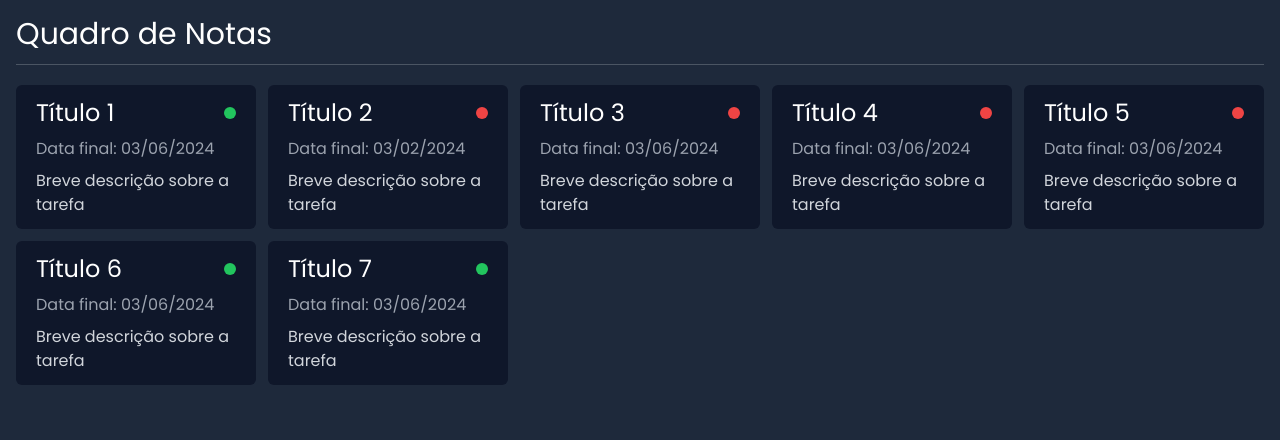
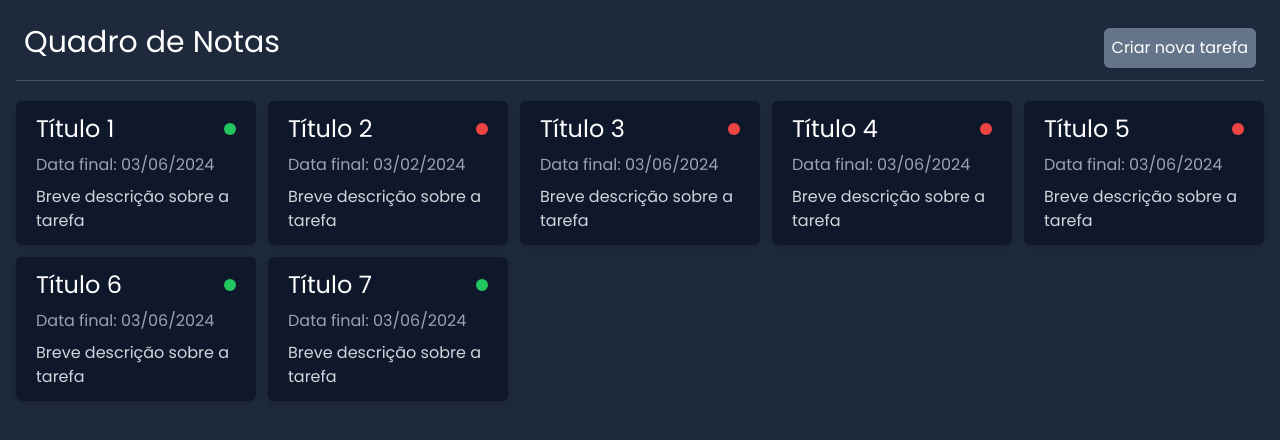
Before and after one commit to Campos1911/lista-de-tarefas, a Next.js app: page /quadro-geral in a window 1280 px wide. Shown: the top 440 px of the page. Built offline with nearby package versions, Linux system fonts and the light colour scheme.

Commit message:
feature: Adicionando sombras e efeitos de hover

```diff
--- a/src/app/login/page.tsx
+++ b/src/app/login/page.tsx
@@ -29,7 +29,7 @@ export default function Login() {
   return (
     <div className="text-white flex flex-col h-screen items-center justify-center">
       <Toaster />
-      <div className="w-[32%] bg-slate-900 p-8 rounded-md">
+      <div className="w-[32%] bg-slate-900 shadow-md p-8 rounded-md">
         <h1 className="text-3xl text-center">Quadro de Notas</h1>
 
         <form onSubmit={handleSubmit} className="mt-5 flex flex-col gap-3">
--- a/src/app/quadro-geral/page.tsx
+++ b/src/app/quadro-geral/page.tsx
@@ -1,12 +1,19 @@
 import { Notas } from "@/components/Notas";
 import { NotasTypes } from "@/components/Notas/Notas";
+import Link from "next/link";
 
 export default function Home() {
   return (
     <main className="p-4 gap-5 flex flex-col ">
-      <h1 className="text-white text-3xl border-solid border-gray-600 border-b pb-3">
-        Quadro de Notas
-      </h1>
+      <div className="flex w-full border-solid border-gray-600 border-b items-center justify-between p-2">
+        <h1 className="text-white text-3xl pb-3">Quadro de Notas</h1>
+        <Link
+          href="/nova-tarefa"
+          className="bg-slate-500 p-2 rounded-md text-white hover:bg-slate-600 duration-200"
+        >
+          Criar nova tarefa
+        </Link>
+      </div>
 
       <div className="grid grid-cols-5 gap-3">
         {notas.map((nota, index) => (
--- a/src/components/Notas/Notas.tsx
+++ b/src/components/Notas/Notas.tsx
@@ -20,7 +20,7 @@ export default function Notas({
   }
 
   return (
-    <div className="w-[100%] flex flex-col gap-2 bg-slate-900 max-h-56 overflow-hidden px-5 py-3 rounded-md">
+    <div className="w-[100%] flex flex-col gap-2 shadow-md bg-slate-900 max-h-56 overflow-hidden px-5 py-3 rounded-md hover:scale-95 cursor-pointer duration-200">
       <div className="w-[100%] flex items-center justify-between">
         <h1 className="text-white text-2xl">{titulo}</h1>
         <div className={`w-3 h-3 rounded-full ${cor}`}></div>
```
